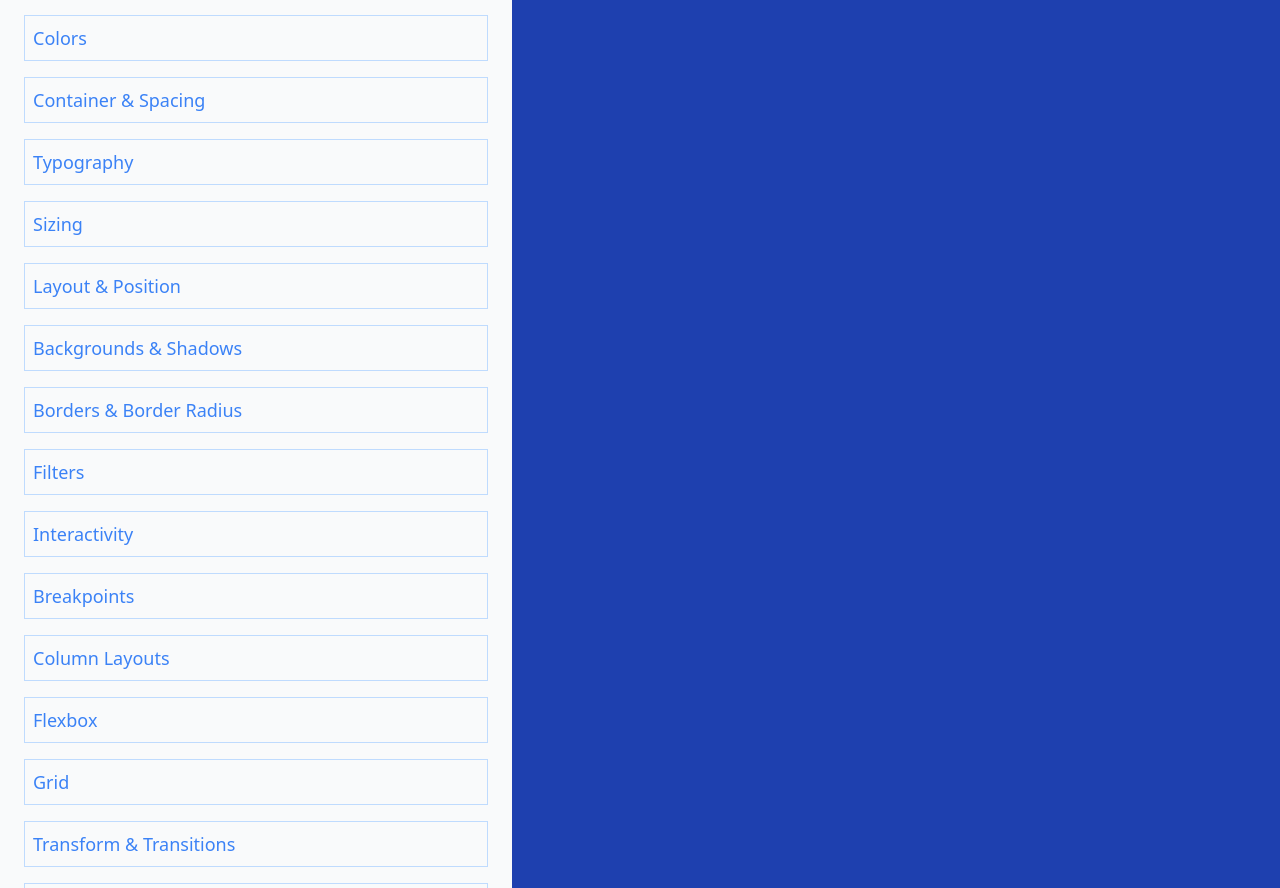
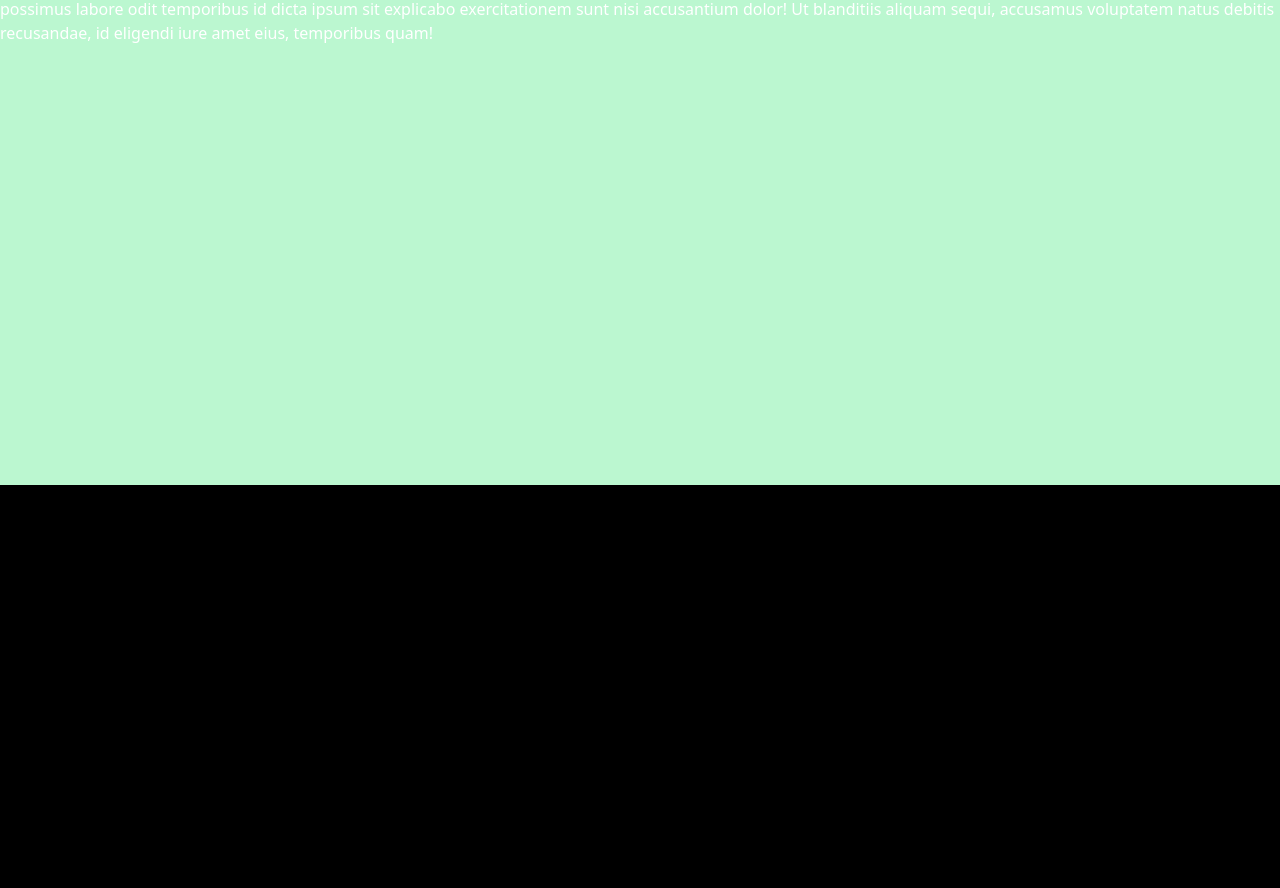
Before and after one commit to smmurdock/Tailwind-Sandbox, a website: page index.html in a window 1280 px wide. Shown: the part 131-1019 px from the top of the page. After the commit the page ends 800 px from the top, so only its background shows below. Drawn offline with nearby package versions, Linux system fonts and the light colour scheme.

Commit message:
functions and directives

```diff
--- a/index.html
+++ b/index.html
@@ -4,110 +4,22 @@
     <meta charset="UTF-8" />
     <meta http-equiv="X-UA-Compatible" content="IE=edge" />
     <meta name="viewport" content="width=device-width, initial-scale=1.0" />
-    <script src="https://cdn.tailwindcss.com"></script>
-    <title>Tailwind CSS Sandbox</title>
+    <link rel="stylesheet" href="css/style.css" />
+    <title>Simple Tailwind Starter Setup</title>
   </head>
-  <body class="bg-blue-800">
-    <div class="container bg-gray-50 h-full p-6 max-w-lg">
-      <h1 class="text-3xl text-blue-800">Tailwind CSS Sandbox</h1>
-      <ul class="mt-6">
-        <li class="text-lg border border-blue-200 p-2 my-4">
-          <a class="text-blue-500 hover:text-blue-300" href="01-utility-first/index.html"
-            >Utility First Example</a
-          >
-        </li>
-        <li class="text-lg border border-blue-200 p-2 my-4">
-          <a class="text-blue-500 hover:text-blue-300" href="02-colors/index.html"
-            >Colors</a
-          >
-        </li>
-        <li class="text-lg border border-blue-200 p-2 my-4">
-          <a
-            class="text-blue-500 hover:text-blue-300"
-            href="03-container-spacing/index.html"
-            >Container & Spacing</a
-          >
-        </li>
-        <li class="text-lg border border-blue-200 p-2 my-4">
-          <a class="text-blue-500 hover:text-blue-300" href="04-typography/index.html"
-            >Typography</a
-          >
-        </li>
-        <li class="text-lg border border-blue-200 p-2 my-4">
-          <a class="text-blue-500 hover:text-blue-300" href="05-sizing/index.html"
-            >Sizing</a
-          >
-        </li>
-        <li class="text-lg border border-blue-200 p-2 my-4">
-          <a
-            class="text-blue-500 hover:text-blue-300"
-            href="06-layout-position/index.html"
-            >Layout & Position</a
-          >
-        </li>
-        <li class="text-lg border border-blue-200 p-2 my-4">
-          <a
-            class="text-blue-500 hover:text-blue-300"
-            href="07-backgrounds-shadows/index.html"
-            >Backgrounds & Shadows</a
-          >
-        </li>
-        <li class="text-lg border border-blue-200 p-2 my-4">
-          <a class="text-blue-500 hover:text-blue-300" href="08-borders/index.html"
-            >Borders & Border Radius</a
-          >
-        </li>
-        <li class="text-lg border border-blue-200 p-2 my-4">
-          <a class="text-blue-500 hover:text-blue-300" href="09-filters/index.html"
-            >Filters</a
-          >
-        </li>
-        <li class="text-lg border border-blue-200 p-2 my-4">
-          <a class="text-blue-500 hover:text-blue-300" href="10-interactivity/index.html"
-            >Interactivity</a
-          >
-        </li>
-        <li class="text-lg border border-blue-200 p-2 my-4">
-          <a class="text-blue-500 hover:text-blue-300" href="11-breakpoints/index.html"
-            >Breakpoints</a
-          >
-        </li>
-        <li class="text-lg border border-blue-200 p-2 my-4">
-          <a class="text-blue-500 hover:text-blue-300" href="12-columns/index.html"
-            >Column Layouts</a
-          >
-        </li>
-        <li class="text-lg border border-blue-200 p-2 my-4">
-          <a class="text-blue-500 hover:text-blue-300" href="13-flex/index.html"
-            >Flexbox</a
-          >
-        </li>
-        <li class="text-lg border border-blue-200 p-2 my-4">
-          <a class="text-blue-500 hover:text-blue-300" href="14-grid/index.html">Grid</a>
-        </li>
-        <li class="text-lg border border-blue-200 p-2 my-4">
-          <a
-            class="text-blue-500 hover:text-blue-300"
-            href="15-transform-transition/index.html"
-            >Transform & Transitions</a
-          >
-        </li>
-        <li class="text-lg border border-blue-200 p-2 my-4">
-          <a class="text-blue-500 hover:text-blue-300" href="16-animation/index.html"
-            >Animation</a
-          >
-        </li>
-         <li class="text-lg border border-blue-200 p-2 my-4">
-          <a class="text-blue-500 hover:text-blue-300" href="17-customization/index.html"
-            >Customization & Config</a
-          >
-        </li>
-        <li class="text-lg border border-blue-200 p-2 my-4">
-          <a class="text-blue-500 hover:text-blue-300" href="18-dark-mode/index.html"
-            >Dark Mode</a
-          >
-        </li>
-      </ul>
+  <body>
+    <h1>Simple Tailwind Starter Setup</h1>
+    <h2>Hello World</h2>
+    <button class="btn-blue text-white">Click</button>
+    <div class="content-area">
+      <p>
+        Lorem ipsum dolor sit amet consectetur adipisicing elit. Voluptatem
+        incidunt, impedit ab voluptatibus laboriosam, eligendi accusamus,
+        aspernatur enim rerum inventore possimus labore odit temporibus id dicta
+        ipsum sit explicabo exercitationem sunt nisi accusantium dolor! Ut
+        blanditiis aliquam sequi, accusamus voluptatem natus debitis recusandae,
+        id eligendi iure amet eius, temporibus quam!
+      </p>
     </div>
   </body>
 </html>
--- /dev/null
+++ b/input.css
@@ -0,0 +1,30 @@
+@tailwind base;
+@tailwind components;
+@tailwind utilities;
+
+@layer base {
+  h1 {
+    @apply text-3xl;
+  }
+
+  h2 {
+    @apply text-xl;
+  }
+}
+
+@layer components {
+  .btn-blue {
+    @apply bg-blue-500 py-2 px-4 rounded-xl font-bold hover:bg-blue-700;
+  }
+}
+
+.content-area {
+  @apply bg-green-200;
+  height: theme('spacing.128');
+}
+
+@media screen(xl) {
+  body {
+    @apply bg-black text-white;
+  }
+}
--- /dev/null
+++ b/tailwind.config.js
@@ -0,0 +1,12 @@
+/** @type {import('tailwindcss').Config} */
+module.exports = {
+  content: ['./*.html'],
+  theme: {
+    extend: {
+      spacing: {
+        128: '32rem',
+      },
+    },
+  },
+  plugins: [],
+}
```
Also changed, not shown: package.json (added, +16 -0 lines), css/style.css (added), 1 other file.
